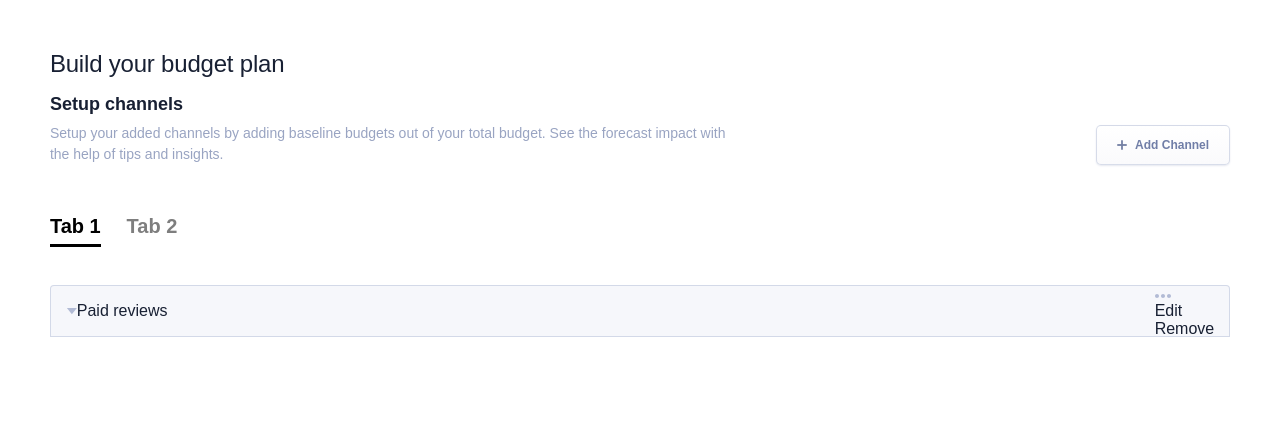
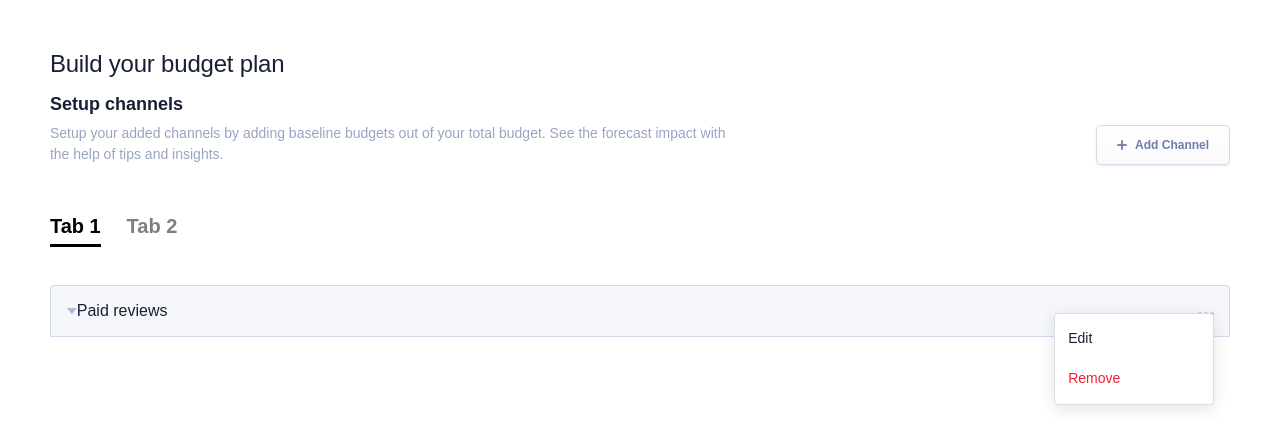
Before and after one commit to liranalon1/budget-allocation-react, a React (Vite) app: page / in a window 1280 px wide. Both pictures are taken after a click on the button 1206 px from the left and 310 px from the top of the page. Shown: the top 448 px of the page. Built offline with nearby package versions, Linux system fonts and the light colour scheme; a web font is replaced by a local one.

Commit message:
edit channel component

```diff
--- a/src/components/Channel/ChannelRow/ChannelRow.jsx
+++ b/src/components/Channel/ChannelRow/ChannelRow.jsx
@@ -24,7 +24,7 @@ const ChannelRow = ({
             <Arrow />
             {data.name}
 
-            <EditChannel />
+            <EditChannel data={data}/>
         </div>
     );
 };
--- a/src/components/Channel/ChannelRow/ChannelRow.scss
+++ b/src/components/Channel/ChannelRow/ChannelRow.scss
@@ -9,7 +9,7 @@
 
     &.is-expanded {
         svg {
-            transform: rotate(-180deg);
+            transform: rotate(180deg);
         }
     }
 }
--- a/src/components/Channel/ChannelRow/EditChannel/EditChannel.jsx
+++ b/src/components/Channel/ChannelRow/EditChannel/EditChannel.jsx
@@ -1,16 +1,26 @@
 import './EditChannel.scss';
 import { useState } from 'react';
 
-const EditChannel = () => {
+const EditChannel = ({data}) => {
+    console.log(data)
     const [isExpanded, setIsExpanded] = useState(false);
 
-    const handleToggle = (e) => {
+    const handleToggle = () => {
         setIsExpanded(!isExpanded);
-        e.stopPropagation();
+    };
+
+    const editChannel = () => {
+        console.log('edit channel')
+        setIsExpanded(false);
+    };
+
+    const removeChannel = () => {
+        console.log('remove channel')
+        setIsExpanded(false);
     };
 
     return (
-        <div className="edit-channel">
+        <div className="edit-channel" onClick={(e) => e.stopPropagation()}>
             <button className="dots" onClick={handleToggle}>
                 <svg
                     xmlns="http://www.w3.org/2000/svg"
@@ -29,10 +39,10 @@ const EditChannel = () => {
             {isExpanded && (
                 <div className="box">
                     <ul>
-                        <li>
+                        <li className='editChannel flex' onClick={editChannel}>
                             <a>Edit</a>
                         </li>
-                        <li>
+                        <li className='removeChannel flex' onClick={removeChannel}>
                             <a>Remove</a>
                         </li>
                     </ul>
--- a/src/components/Channel/ChannelRow/EditChannel/EditChannel.scss
+++ b/src/components/Channel/ChannelRow/EditChannel/EditChannel.scss
@@ -1,9 +1,49 @@
 .edit-channel {
+    position: relative;
     margin-left: auto;
 
     .dots {
     }
 
     .box {
+        position: absolute;
+        width: 10rem;
+        height: 5.75rem;
+        top: 0.69rem;
+        right:0;
+        border-radius: 0.25rem;
+        border: 1px solid rgba(178, 187, 213, 0.50);
+        background: #FFF;
+        box-shadow: 0px 4px 16px 0px rgba(24, 32, 51, 0.12);
+        padding:0.31rem;
+
+        ul {
+            li{
+                align-items: center;
+                width: 100%;
+                height: 2.5rem;
+                font-size: 0.875rem;
+                font-style: normal;
+                font-weight: 500;
+                line-height: 1.3125rem; /* 150% */
+                padding: 0 0.5rem;
+                transition: 0.3s;
+
+                &:hover {
+                    background: #FDE8EA;
+                }
+
+                &.editChannel {}
+                &.removeChannel {
+                    color: #EE2032;
+                    border-radius: 0.25rem;
+
+                }
+
+                a {
+                    width: 100%;
+                }
+            }
+        }
     }
 }
```
